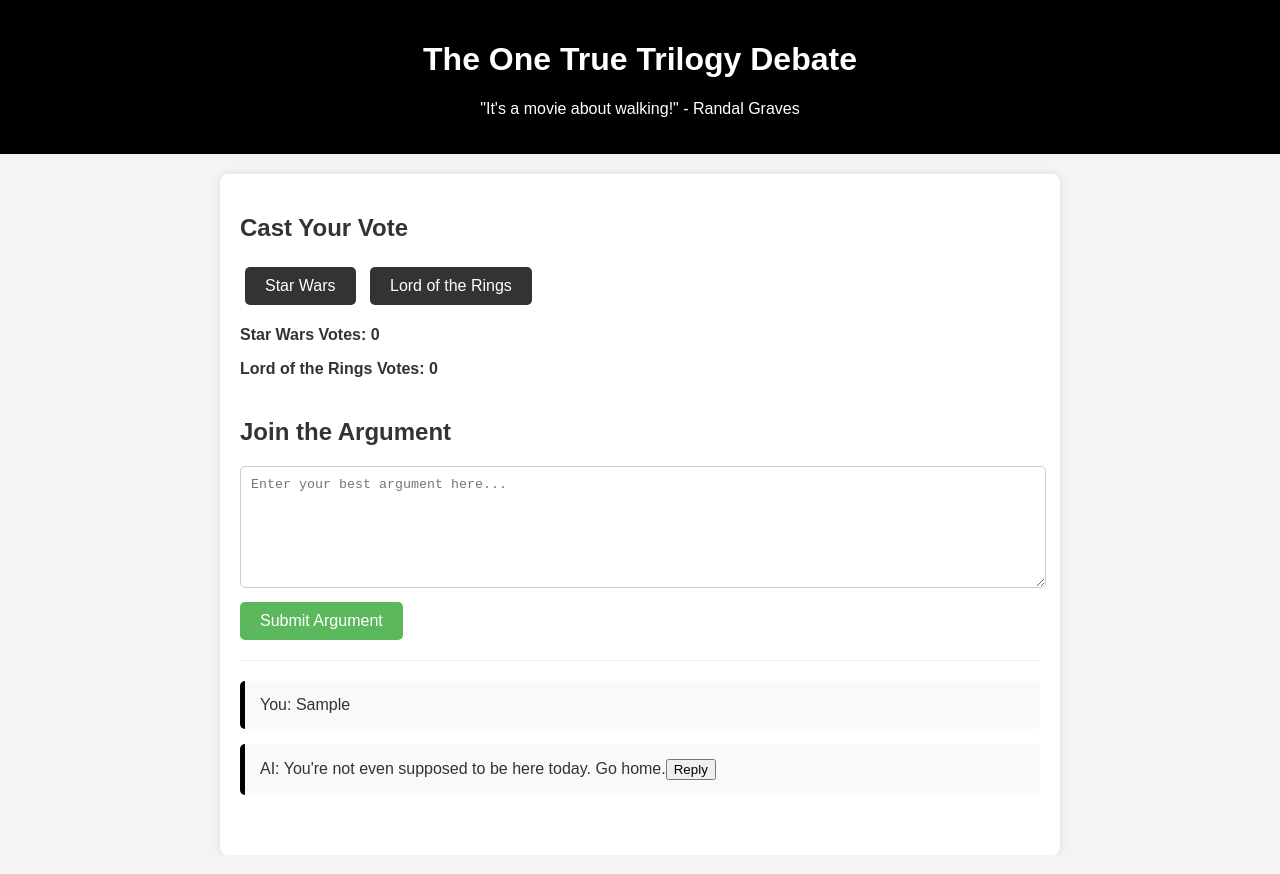
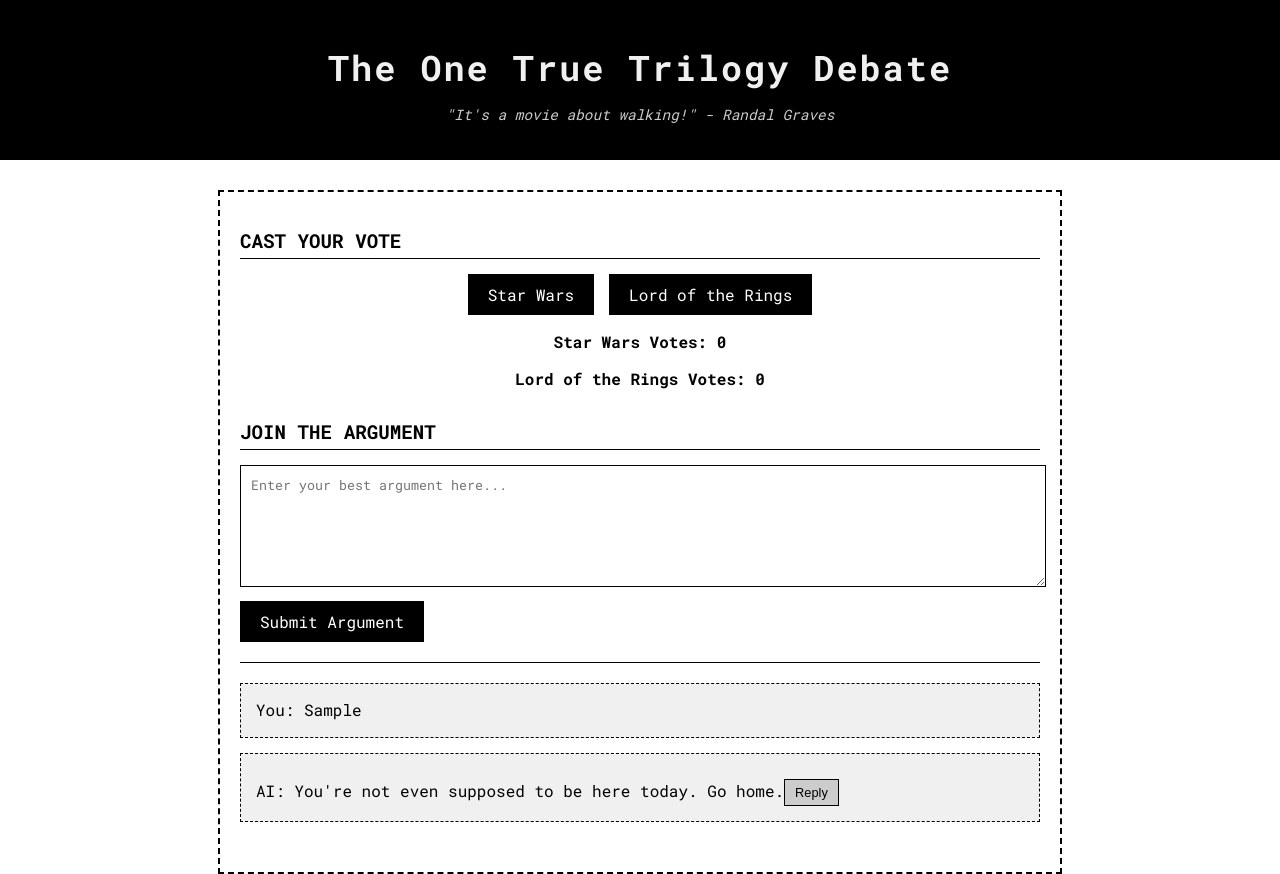
Before and after one commit to joatsaint/trilogy-debate-site, a plain HTML site: page index.html in a window 1280 px wide. Both pictures are taken after typing "Sample" into the empty fields and a click on the button "Submit Argument". Drawn offline with Linux system fonts and the light colour scheme.

Commit message:
Update style.css

```diff
--- a/css/style.css
+++ b/css/style.css
@@ -1,45 +1,84 @@
+@import url('https://fonts.googleapis.com/css2?family=Roboto+Mono:wght@400;700&display=swap');
+
+:root {
+    --primary-color: #000;
+    --secondary-color: #f0f0f0;
+    --background-color: #fff;
+    --text-color: #000;
+    --border-style: 2px dashed #000;
+}
+
 body {
-    font-family: Arial, sans-serif;
-    background-color: #f4f4f4;
-    color: #333;
+    font-family: 'Roboto Mono', monospace;
+    background-color: var(--background-color);
+    color: var(--text-color);
     margin: 0;
     padding: 0;
     display: flex;
     flex-direction: column;
     align-items: center;
+    min-height: 100vh;
 }
 
 header {
-    background-color: #000;
-    color: #fff;
+    background-color: var(--primary-color);
+    color: var(--secondary-color);
     padding: 20px;
     text-align: center;
     width: 100%;
+    border-bottom: var(--border-style);
+}
+
+header h1 {
+    font-weight: 700;
+    font-size: 2.2em;
+    margin-bottom: 5px;
+    letter-spacing: 2px;
+}
+
+header p {
+    font-style: italic;
+    font-size: 0.9em;
+    color: #ccc;
 }
 
 main {
     width: 90%;
     max-width: 800px;
-    margin-top: 20px;
+    margin-top: 30px;
     background-color: #fff;
     padding: 20px;
-    border-radius: 8px;
-    box-shadow: 0 0 10px rgba(0, 0, 0, 0.1);
+    border: var(--border-style);
 }
 
 .voting-section, .comment-section {
-    margin-bottom: 40px;
+    margin-bottom: 30px;
+}
+
+h2 {
+    color: var(--primary-color);
+    border-bottom: 1px solid #000;
+    padding-bottom: 5px;
+    margin-bottom: 15px;
+    font-size: 1.2em;
+    text-transform: uppercase;
+}
+
+.vote-buttons {
+    display: flex;
+    justify-content: center;
+    gap: 15px;
 }
 
 .vote-buttons button {
-    background-color: #333;
-    color: #fff;
+    background-color: var(--text-color);
+    color: var(--background-color);
     border: none;
     padding: 10px 20px;
-    margin: 5px;
     cursor: pointer;
-    font-size: 16px;
-    border-radius: 5px;
+    font-size: 1em;
+    font-family: 'Roboto Mono', monospace;
+    transition: background-color 0.1s;
 }
 
 .vote-buttons button:hover {
@@ -49,42 +88,80 @@ main {
 .results {
     margin-top: 15px;
     font-weight: bold;
+    text-align: center;
 }
 
 textarea {
     width: 98%;
     height: 100px;
     padding: 10px;
-    border: 1px solid #ccc;
-    border-radius: 5px;
+    border: 1px solid #000;
+    font-family: 'Roboto Mono', monospace;
     resize: vertical;
 }
 
 #submit-comment {
-    background-color: #5cb85c;
-    color: #fff;
+    background-color: var(--text-color);
+    color: var(--background-color);
     border: none;
     padding: 10px 20px;
     cursor: pointer;
-    font-size: 16px;
-    border-radius: 5px;
+    font-size: 1em;
+    font-family: 'Roboto Mono', monospace;
     margin-top: 10px;
+    transition: background-color 0.1s;
 }
 
 #submit-comment:hover {
-    background-color: #4cae4c;
+    background-color: #555;
 }
 
 .comments {
-    border-top: 1px solid #eee;
+    border-top: 1px solid #000;
     margin-top: 20px;
     padding-top: 20px;
 }
 
 .comment {
-    background-color: #f9f9f9;
+    background-color: var(--secondary-color);
     padding: 15px;
-    border-left: 5px solid #000;
+    border: 1px dashed #000;
     margin-bottom: 15px;
-    border-radius: 5px;
+    line-height: 1.4;
 }
+
+.reply-button {
+    background-color: #ccc;
+    border: 1px solid #000;
+    padding: 5px 10px;
+    font-size: 0.8em;
+    cursor: pointer;
+    margin-top: 10px;
+    transition: background-color 0.1s;
+}
+
+.reply-button:hover {
+    background-color: #bbb;
+}
+
+.reply-box {
+    margin-top: 10px;
+    border: 1px dashed var(--primary-color);
+    padding: 10px;
+    background-color: #f0f0f0;
+}
+
+.reply-box textarea {
+    width: 95%;
+    height: 70px;
+}
+
+.reply-box button {
+    background-color: var(--primary-color);
+    color: #fff;
+    border: none;
+    padding: 8px 15px;
+    cursor: pointer;
+    margin-top: 8px;
+    font-family: 'Roboto Mono', monospace;
+}
```
